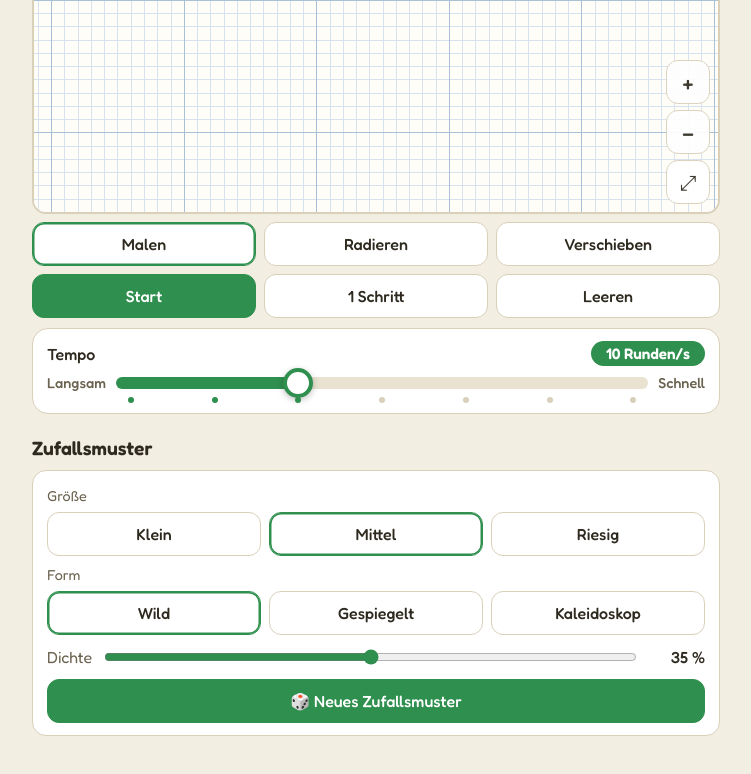
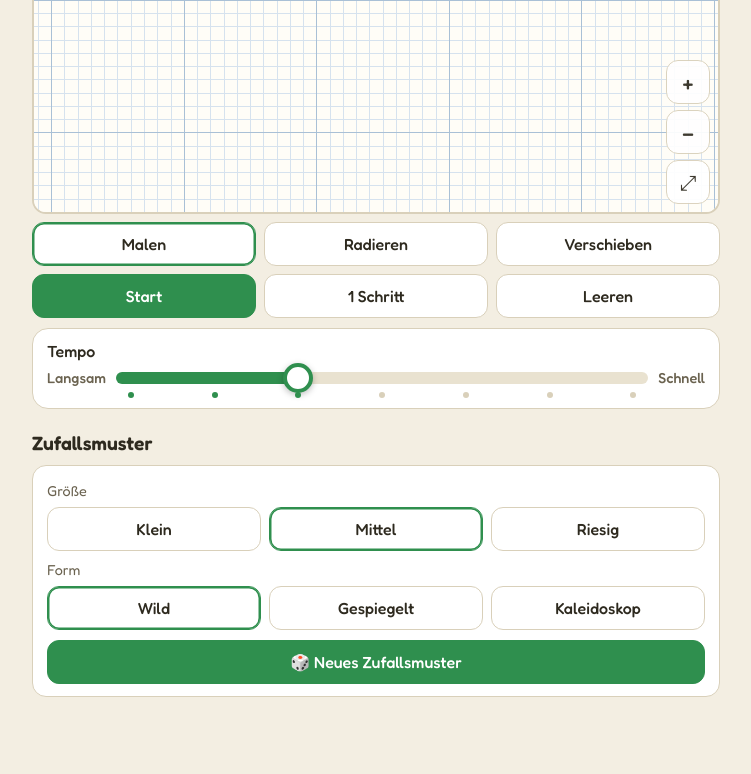
Before and after one commit to lieschenursula-boop/Das-Spiel-des-Lebens, a plain HTML site: page index.html in a window 1280 px wide. Shown: the part 410-1184 px from the top of the page, without its empty margins (264-1015 px from the left). After the commit the page ends 1147 px from the top, so only its background shows below. Drawn offline with Linux system fonts and the light colour scheme.

Commit message:
Tempo-Anzeige und Dichte-Regler entfernen
Co-Authored-By: Claude Opus 5.5 <noreply@anthropic.com>
Claude-Session: https://claude.ai/code/session_018EU2ABGiuP4y67CUC1epiE

```diff
--- a/index.html
+++ b/index.html
@@ -126,7 +126,7 @@ details.glossar p{margin:8px 0;line-height:1.5}
       <button id="clear">Leeren</button>
     </div>
     <div class="tempo">
-      <div class="top"><span>Tempo</span><output id="speedO">10 Runden/s</output></div>
+      <div class="top"><span>Tempo</span></div>
       <div class="rail"><span class="ico">Langsam</span><input id="speed" type="range" min="1" max="7" value="3" aria-label="Tempo"><span class="ico">Schnell</span></div>
       <div class="ticks" id="ticks" aria-hidden="true" style="margin-left:var(--tl,0);margin-right:var(--tr,0)"><i></i><i></i><i></i><i></i><i></i><i></i><i></i></div>
     </div>
@@ -142,7 +142,6 @@ details.glossar p{margin:8px 0;line-height:1.5}
       <div class="row r3" id="rSym">
         <button data-v="0" class="on">Wild</button><button data-v="1">Gespiegelt</button><button data-v="2">Kaleidoskop</button>
       </div>
-      <label class="lab">Dichte <input id="dens" type="range" min="10" max="60" value="35"><output id="densO">35 %</output></label>
       <button class="main" id="rand" style="width:100%;margin-top:10px">🎲 Neues Zufallsmuster</button>
     </div>
   </section>
@@ -269,15 +268,14 @@ play.onclick=()=>setRun(!running);
 document.getElementById('step').onclick=()=>{live=lifeStep(live);gen++};
 document.getElementById('clear').onclick=()=>{live=new Set();gen=0;setRun(false)};
 const sp=document.getElementById('speed');
-function showSpeed(){const v=+sp.value;sp.style.setProperty('--p',((v-1)/6*100)+'%');const t=SPEEDS[v-1];document.getElementById('speedO').textContent=t[0]?t[0]+' Runden/s':'Turbo';document.querySelectorAll('#ticks i').forEach((e,i)=>e.classList.toggle('on',i<v))}
+function showSpeed(){const v=+sp.value;sp.style.setProperty('--p',((v-1)/6*100)+'%');const t=SPEEDS[v-1];document.querySelectorAll('#ticks i').forEach((e,i)=>e.classList.toggle('on',i<v))}
 sp.oninput=showSpeed;showSpeed();
 function tickPos(){const r=sp.getBoundingClientRect(),q=sp.parentElement.getBoundingClientRect();const t=document.getElementById('ticks');if(!r.width)return;t.style.marginLeft=(r.left-q.left+12)+'px';t.style.marginRight=(q.right-r.right+12)+'px'}
 addEventListener('resize',tickPos);setTimeout(tickPos,50);
 function pick(id){const g=document.getElementById(id);g.querySelectorAll('button').forEach(b=>b.onclick=()=>{g.querySelectorAll('button').forEach(o=>o.classList.toggle('on',o===b))})}
 pick('rSize');pick('rSym');
-const dens=document.getElementById('dens');dens.oninput=()=>document.getElementById('densO').textContent=dens.value+' %';
 document.getElementById('rand').onclick=()=>{
-  const n=+document.querySelector('#rSize .on').dataset.v,sym=+document.querySelector('#rSym .on').dataset.v,d=dens.value/100;
+  const n=+document.querySelector('#rSize .on').dataset.v,sym=+document.querySelector('#rSym .on').dataset.v,d=0.35;
   live=new Set();gen=0;const h=Math.floor(n/2);
   const put=(a,b)=>live.add(key(a-h,b-h));
   if(sym===0){for(let b=0;b<n;b++)for(let a=0;a<n;a++)if(Math.random()<d)put(a,b)}
--- a/sw.js
+++ b/sw.js
@@ -1,4 +1,4 @@
-const CACHE='werkstatt-v1-12';
+const CACHE='werkstatt-v1-13';
 const FILES=['./','./index.html','./manifest.webmanifest','./icon-192.png','./icon-512.png'];
 self.addEventListener('install',e=>{e.waitUntil(caches.open(CACHE).then(c=>c.addAll(FILES)));self.skipWaiting()});
 self.addEventListener('activate',e=>{e.waitUntil(caches.keys().then(k=>Promise.all(k.filter(n=>n!==CACHE).map(n=>caches.delete(n)))));self.clients.claim()});
```
